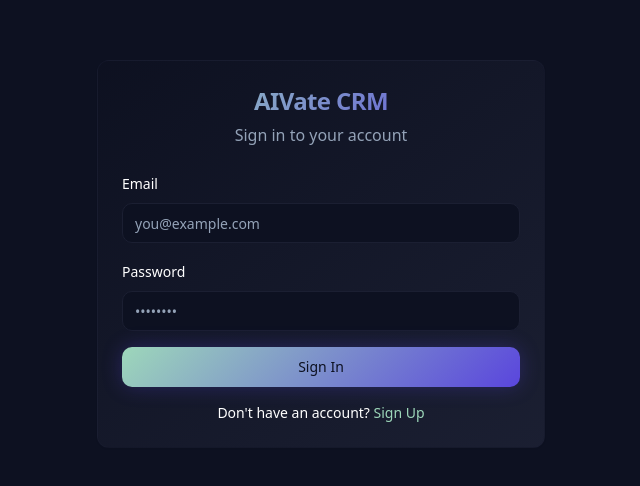
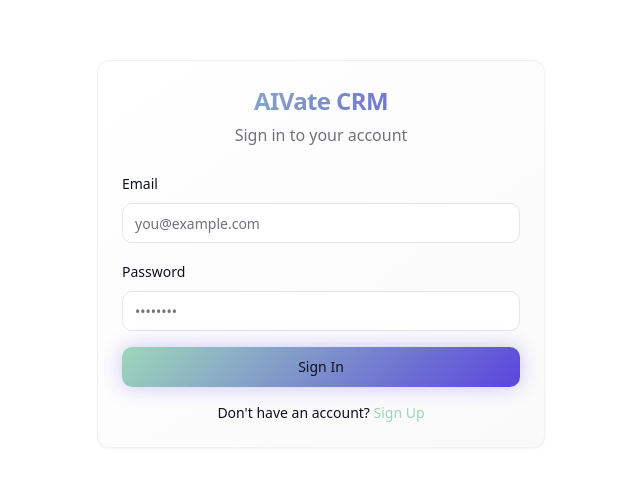
Before and after one commit to jalandonimarky/aivatecrm, a React (Vite) app: page / in a window 1280 px wide. Shown: the part 146-632 px from the top of the page, without its empty margins (319-959 px from the left). Built offline with nearby package versions, Linux system fonts and the light colour scheme.

Commit message:
[dyad] Added a light/dark theme toggle using `next-themes` and updated CSS to support both modes. - wrote 8 file(s), added next-themes package(s)

```diff
--- a/src/components/layout/Layout.tsx
+++ b/src/components/layout/Layout.tsx
@@ -6,6 +6,7 @@ import { UserProfileCard } from "@/components/UserProfileCard"; // Import UserPr
 import { useCRMData } from "@/hooks/useCRMData"; // Import useCRMData
 import { supabase } from "@/integrations/supabase/client"; // Import supabase
 import { NotificationBell } from "./NotificationBell"; // Import NotificationBell
+import { ModeToggle } from "@/components/theme/ModeToggle"; // Import ModeToggle
 
 export function Layout() {
   const { profiles } = useCRMData(); // Destructure profiles
@@ -33,6 +34,7 @@ export function Layout() {
               {/* Removed h1 with "CRM Dashboard" */}
             </div>
             <div className="flex items-center space-x-4"> {/* Group notification bell and user profile */}
+              <ModeToggle /> {/* Added ModeToggle here */}
               <NotificationBell />
               {currentUserProfile && <UserProfileCard profile={currentUserProfile} />}
             </div>
--- /dev/null
+++ b/src/components/theme/ModeToggle.tsx
@@ -0,0 +1,29 @@
+import * as React from "react";
+import { Moon, Sun } from "lucide-react";
+import { useTheme } from "next-themes";
+
+import { Button } from "@/components/ui/button";
+import { Switch } from "@/components/ui/switch";
+import { Label } from "@/components/ui/label";
+
+export function ModeToggle() {
+  const { theme, setTheme } = useTheme();
+
+  const toggleTheme = () => {
+    setTheme(theme === "light" ? "dark" : "light");
+  };
+
+  return (
+    <div className="flex items-center space-x-2">
+      <Sun className="h-[1.2rem] w-[1.2rem] rotate-0 scale-100 transition-all dark:-rotate-90 dark:scale-0" />
+      <Switch
+        id="theme-toggle"
+        checked={theme === "dark"}
+        onCheckedChange={toggleTheme}
+        className="data-[state=checked]:bg-primary data-[state=unchecked]:bg-muted-foreground"
+      />
+      <Moon className="absolute h-[1.2rem] w-[1.2rem] rotate-90 scale-0 transition-all dark:rotate-0 dark:scale-100" />
+      <Label htmlFor="theme-toggle" className="sr-only">Toggle theme</Label>
+    </div>
+  );
+}
--- /dev/null
+++ b/src/components/theme/ThemeProvider.tsx
@@ -0,0 +1,7 @@
+import * as React from "react";
+import { ThemeProvider as NextThemesProvider } from "next-themes";
+import { type ThemeProviderProps } from "next-themes/dist/types";
+
+export function ThemeProvider({ children, ...props }: ThemeProviderProps) {
+  return <NextThemesProvider {...props}>{children}</NextThemesProvider>;
+}
--- a/src/index.css
+++ b/src/index.css
@@ -8,7 +8,72 @@ All colors MUST be HSL.
 
 @layer base {
   :root {
-    /* Light Theme (now leaning dark) Colors */
+    /* Light Theme Colors (previous version) */
+    --background: 0 0% 100%; /* White */
+    --foreground: 229 42% 9%; /* Dark Blue */
+
+    --card: 0 0% 100%; /* White */
+    --card-foreground: 229 42% 9%; /* Dark Blue */
+
+    --popover: 0 0% 100%; /* White */
+    --popover-foreground: 229 42% 9%; /* Dark Blue */
+
+    --primary: 150 42% 73%; /* Mint - #88ebc5 */
+    --primary-foreground: 229 42% 9%; /* Dark Blue (for text on Mint) */
+    --primary-glow: 248 69% 57%; /* Purple - #5946df */
+
+    --secondary: 220 13% 91%; /* Light Grey */
+    --secondary-foreground: 229 42% 9%; /* Dark Blue */
+
+    --muted: 240 4.8% 95.9%; /* Very light grey */
+    --muted-foreground: 240 3.8% 46.1%; /* Medium grey */
+
+    --accent: 248 69% 57%; /* Purple */
+    --accent-foreground: 0 0% 100%; /* White */
+    --accent-glow: 248 69% 65%; /* Brighter Purple */
+
+    --destructive: 0 84.2% 60.2%; /* Red */
+    --destructive-foreground: 0 0% 98%; /* White */
+
+    --success: 142 76% 36%; /* Green */
+    --success-foreground: 0 0% 98%; /* White */
+
+    --warning: 38 92% 50%; /* Orange */
+    --warning-foreground: 0 0% 98%; /* White */
+
+    --border: 220 13% 91%; /* Light Grey */
+    --input: 220 13% 91%; /* Light Grey */
+    --ring: 248 69% 57%; /* Purple */
+
+    --radius: 0.75rem;
+
+    /* CRM-specific design tokens */
+    --gradient-primary: linear-gradient(135deg, hsl(var(--primary)), hsl(var(--primary-glow))); /* Mint to Purple */
+    --gradient-accent: linear-gradient(135deg, hsl(var(--accent)), hsl(var(--accent-glow))); /* Purple to Brighter Purple */
+    --gradient-dashboard: linear-gradient(135deg, hsl(var(--primary)), hsl(var(--primary-glow))); /* Mint to Purple */
+    --gradient-card: linear-gradient(145deg, hsl(var(--background)), hsl(240 4.8% 98%)); /* White to very light grey */
+
+    --shadow-soft: 0 1px 3px 0 hsl(240 10% 3.9% / 0.1), 0 1px 2px -1px hsl(240 10% 3.9% / 0.1);
+    --shadow-medium: 0 4px 6px -1px hsl(240 10% 3.9% / 0.1), 0 2px 4px -2px hsl(240 10% 3.9% / 0.1);
+    --shadow-large: 0 10px 15px -3px hsl(240 10% 3.9% / 0.1), 0 4px 6px -4px hsl(240 10% 3.9% / 0.1);
+    --shadow-glow: 0 0 20px hsl(var(--primary-glow) / 0.3); /* Purple glow */
+
+    --transition-smooth: all 0.3s cubic-bezier(0.4, 0, 0.2, 1);
+    --transition-spring: all 0.4s cubic-bezier(0.175, 0.885, 0.32, 1.275);
+
+    /* Sidebar specific colors (light theme) */
+    --sidebar-background: 0 0% 100%; /* White */
+    --sidebar-foreground: 229 42% 9%; /* Dark Blue */
+    --sidebar-primary: 150 42% 73%; /* Mint */
+    --sidebar-primary-foreground: 229 42% 9%; /* Dark Blue */
+    --sidebar-accent: 240 4.8% 95.9%; /* Muted light grey */
+    --sidebar-accent-foreground: 229 42% 9%; /* Dark Blue */
+    --sidebar-border: 220 13% 91%; /* Light Grey */
+    --sidebar-ring: 248 69% 57%; /* Purple */
+  }
+
+  .dark {
+    /* Dark Theme Colors (your previous "leaning dark" version) */
     --background: 229 42% 9%; /* Dark Blue */
     --foreground: 0 0% 100%; /* White */
 
@@ -61,7 +126,7 @@ All colors MUST be HSL.
     --transition-smooth: all 0.3s cubic-bezier(0.4, 0, 0.2, 1);
     --transition-spring: all 0.4s cubic-bezier(0.175, 0.885, 0.32, 1.275);
 
-    /* Sidebar specific colors (light theme, now dark) */
+    /* Sidebar specific colors (dark theme) */
     --sidebar-background: 229 42% 9%; /* Dark Blue */
     --sidebar-foreground: 0 0% 100%; /* White */
     --sidebar-primary: 150 42% 73%; /* Mint */
@@ -69,55 +134,6 @@ All colors MUST be HSL.
     --sidebar-accent: 229 30% 15%; /* Darker muted */
     --sidebar-accent-foreground: 0 0% 100%; /* White */
     --sidebar-border: 229 30% 15%; /* Darker border */
-    --sidebar-ring: 150 42% 73%; /* Mint */
-  }
-
-  .dark {
-    /* Dark Theme (even darker) Colors */
-    --background: 229 42% 5%; /* Even Darker Blue */
-    --foreground: 0 0% 100%; /* White */
-
-    --card: 229 42% 5%; /* Even Darker Blue */
-    --card-foreground: 0 0% 100%; /* White */
-
-    --popover: 229 42% 5%; /* Even Darker Blue */
-    --popover-foreground: 0 0% 100%; /* White */
-
-    --primary: 150 42% 73%; /* Mint */
-    --primary-foreground: 229 42% 9%; /* Dark Blue (for text on Mint) */
-    --primary-glow: 248 69% 57%; /* Purple */
-
-    --secondary: 229 30% 10%; /* Even Darker Blue/Grey */
-    --secondary-foreground: 0 0% 100%; /* White */
-
-    --muted: 229 30% 10%; /* Even Darker muted */
-    --muted-foreground: 215 20.2% 75.1%; /* Lighter grey for contrast */
-
-    --accent: 248 69% 57%; /* Purple */
-    --accent-foreground: 0 0% 100%; /* White */
-    --accent-glow: 248 69% 65%; /* Brighter Purple */
-
-    --destructive: 0 62.8% 30.6%; /* Darker Red */
-    --destructive-foreground: 0 0% 98%; /* White */
-
-    --success: 142 76% 36%; /* Darker Green */
-    --success-foreground: 0 0% 98%; /* White */
-
-    --warning: 38 92% 50%; /* Darker Orange */
-    --warning-foreground: 0 0% 98%; /* White */
-
-    --border: 229 30% 10%; /* Even Darker border */
-    --input: 229 30% 10%; /* Even Darker input */
-    --ring: 150 42% 73%; /* Mint */
-
-    /* Sidebar specific colors (dark theme, even darker) */
-    --sidebar-background: 229 42% 5%; /* Even Darker Blue */
-    --sidebar-foreground: 0 0% 100%; /* White */
-    --sidebar-primary: 150 42% 73%; /* Mint */
-    --sidebar-primary-foreground: 229 42% 9%; /* Dark Blue */
-    --sidebar-accent: 229 30% 10%; /* Even Darker muted */
-    --sidebar-accent-foreground: 0 0% 100%; /* White */
-    --sidebar-border: 229 30% 10%; /* Even Darker border */
     --sidebar-ring: 150 42% 73%; /* Mint */
   }
 }
--- a/src/main.tsx
+++ b/src/main.tsx
@@ -1,5 +1,10 @@
 import { createRoot } from 'react-dom/client'
 import App from './App.tsx'
 import './index.css'
+import { ThemeProvider } from './components/theme/ThemeProvider.tsx'
 
-createRoot(document.getElementById("root")!).render(<App />);
+createRoot(document.getElementById("root")!).render(
+  <ThemeProvider defaultTheme="dark" storageKey="vite-ui-theme">
+    <App />
+  </ThemeProvider>
+);
```
